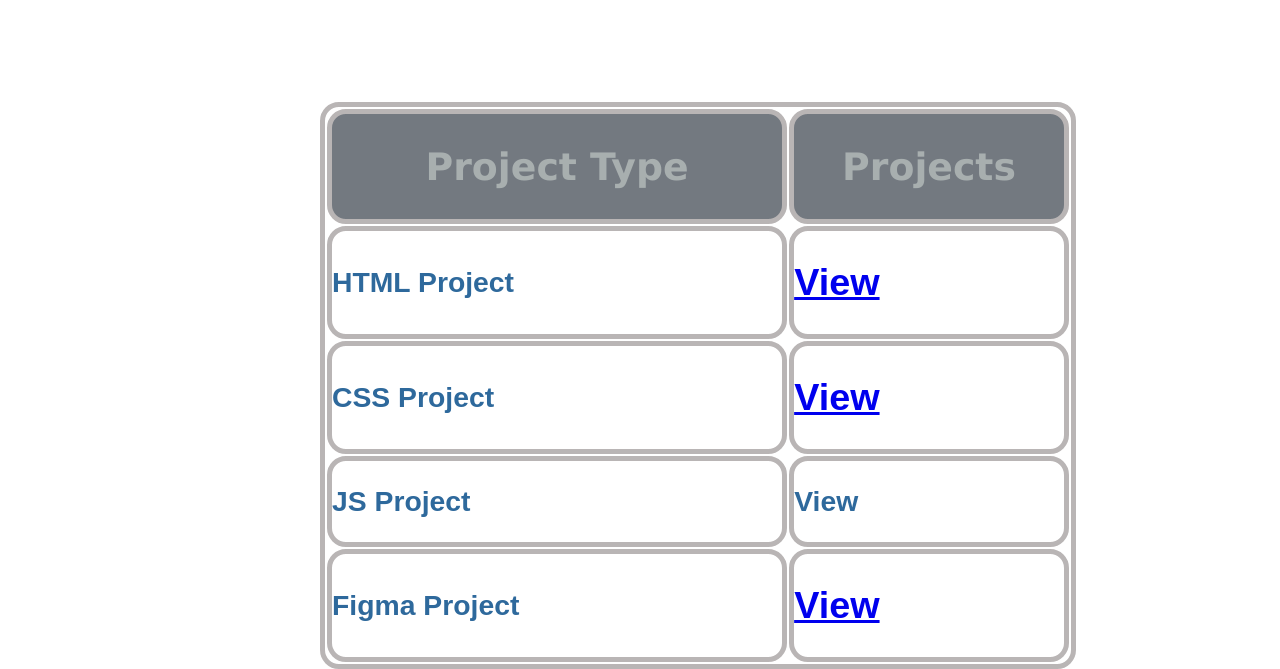
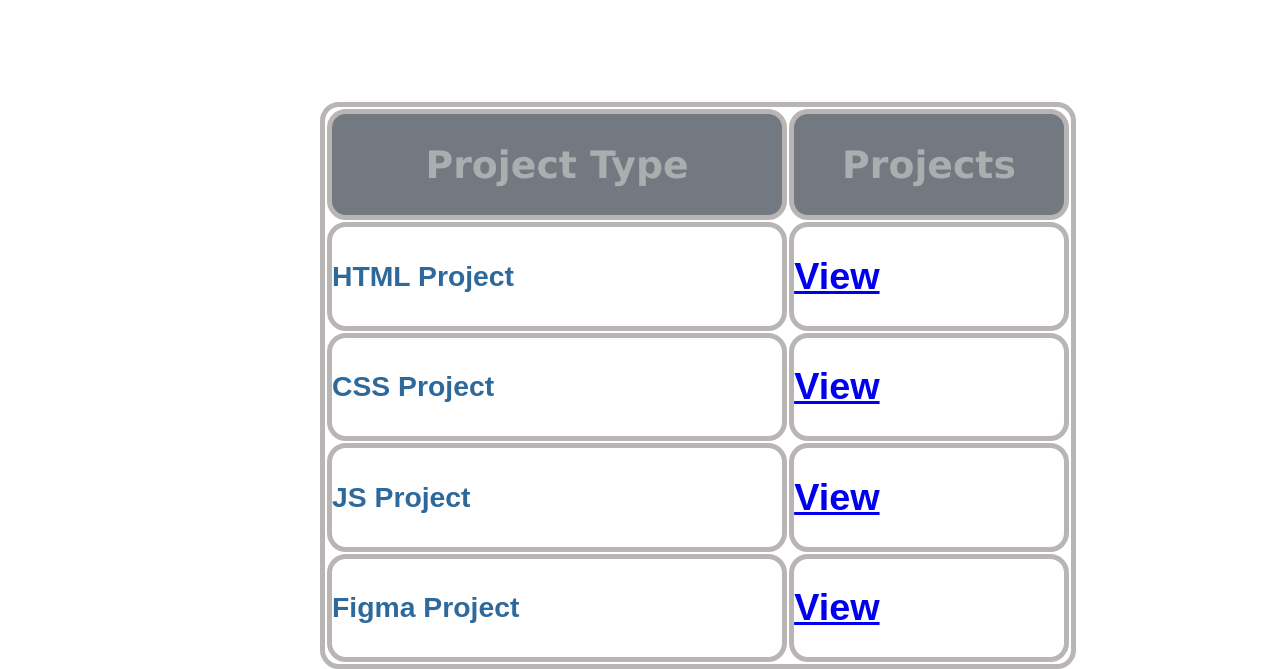
Before and after one commit to rakeshgit123/rakeshportfolio, a plain HTML site: page projects.html in a window 1280 px wide. Shown: the part 189-858 px from the top of the page. Drawn offline with Linux system fonts and the light colour scheme.

Commit message:
Update projects.html

```diff
--- a/projects.html
+++ b/projects.html
@@ -41,7 +41,7 @@
           </tr>
           <tr>
               <td class="lef">JS Project</td>
-              <td><a class="https://rakeshgit123.github.io/calculator/">View</a></td>
+              <td><a href="https://rakeshgit123.github.io/calculator/" class="view">View</a></td>
           </tr>
           <tr>
               <td class="lef" >Figma Project</td>
```
